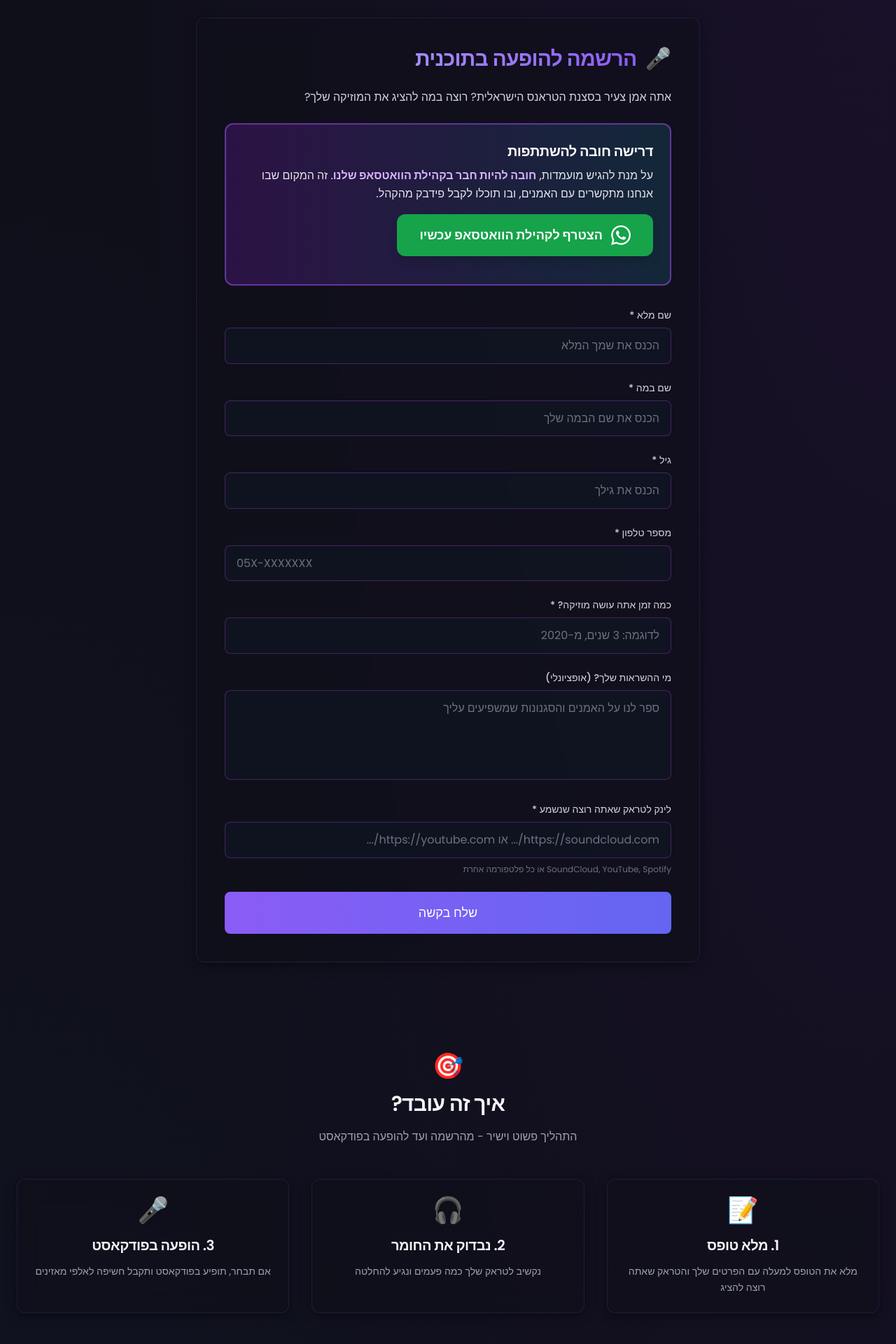
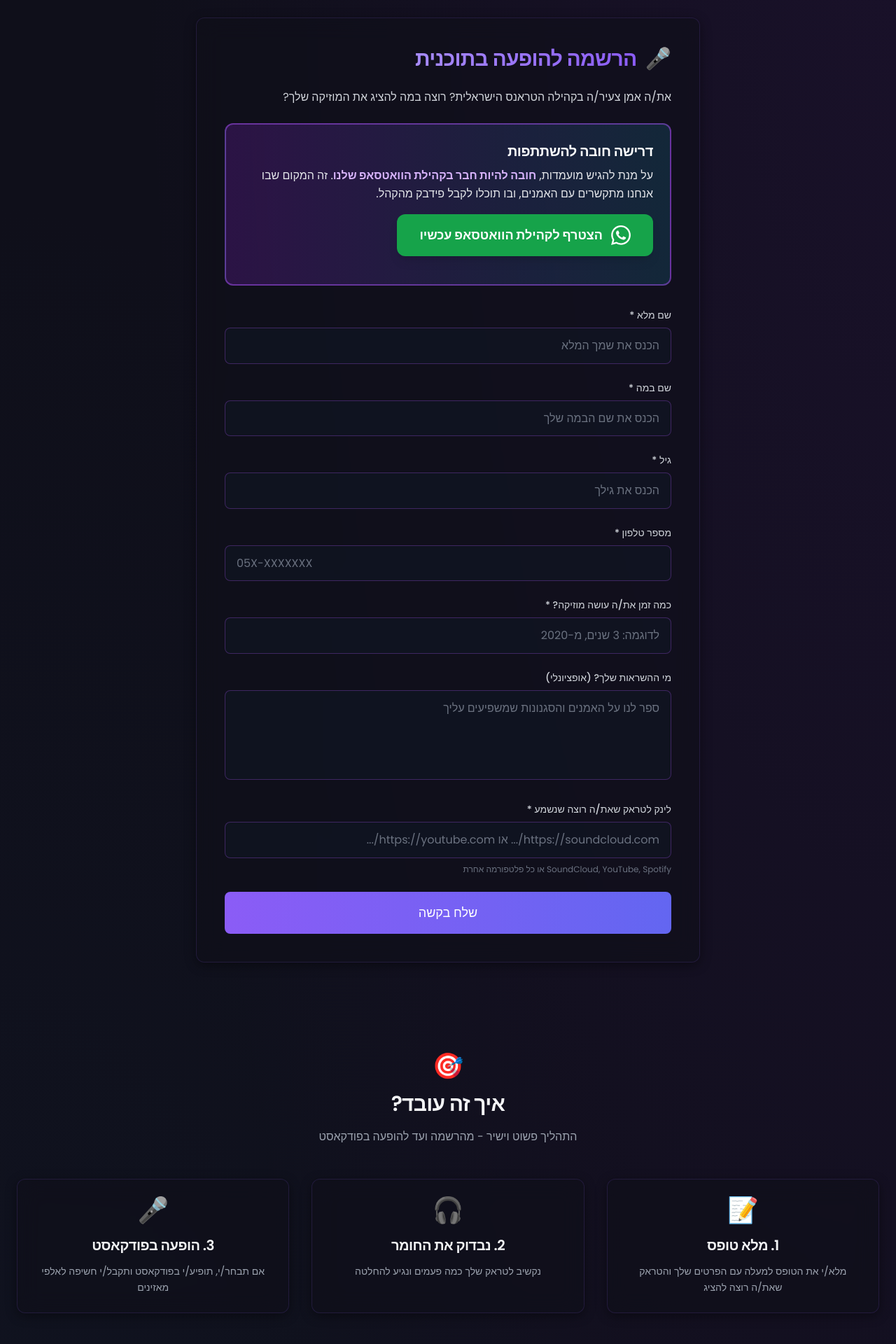
Before and after one commit to ShadowBoxer39/Trance-Awards, a Next.js app: page /young-artists in a window 1280 px wide. Shown: the part 380-2300 px from the top of the page at 70% size. Built offline with nearby package versions, Linux system fonts and the light colour scheme; no server answers.

Commit message:
Update young-artists.tsx

```diff
--- a/pages/young-artists.tsx
+++ b/pages/young-artists.tsx
@@ -156,7 +156,7 @@ export default function YoungArtists() {
             </div>
 
             <p className="text-gray-300 mb-6 leading-relaxed">
-              אתה אמן צעיר בסצנת הטראנס הישראלית? רוצה במה להציג את המוזיקה שלך?
+              את/ה אמן צעיר/ה בקהילה הטראנס הישראלית? רוצה במה להציג את המוזיקה שלך?
             </p>
 
             {/* WhatsApp Community Requirement */}
@@ -260,7 +260,7 @@ export default function YoungArtists() {
                 {/* Experience Years */}
                 <div>
                   <label htmlFor="experienceYears" className="block text-sm font-medium mb-2 text-gray-300">
-                    כמה זמן אתה עושה מוזיקה? *
+                    כמה זמן את/ה עושה מוזיקה? *
                   </label>
                   <input
                     type="text"
@@ -293,7 +293,7 @@ export default function YoungArtists() {
                 {/* Track Link */}
                 <div>
                   <label htmlFor="trackLink" className="block text-sm font-medium mb-2 text-gray-300">
-                    לינק לטראק שאתה רוצה שנשמע *
+                    לינק לטראק שאת/ה רוצה שנשמע *
                   </label>
                   <input
                     type="url"
@@ -322,7 +322,7 @@ export default function YoungArtists() {
               <div className="text-center py-12">
                 <div className="text-6xl mb-4">✅</div>
                 <h3 className="text-2xl font-semibold mb-2 text-gradient">הבקשה נשלחה בהצלחה!</h3>
-                <p className="text-gray-400">נחזור אליך בהקדם</p>
+                <p className="text-gray-400">מבטיחים לשמוע את המוזיקה שלך!</p>
               </div>
             )}
           </div>
@@ -344,7 +344,7 @@ export default function YoungArtists() {
               <div className="text-4xl mb-4">📝</div>
               <h3 className="text-xl font-semibold mb-3">1. מלא טופס</h3>
               <p className="text-gray-400 text-sm leading-relaxed">
-                מלא את הטופס למעלה עם הפרטים שלך והטראק שאתה רוצה להציג
+                מלא/י את הטופס למעלה עם הפרטים שלך והטראק שאת/ה רוצה להציג
               </p>
             </div>
 
@@ -362,7 +362,7 @@ export default function YoungArtists() {
               <div className="text-4xl mb-4">🎤</div>
               <h3 className="text-xl font-semibold mb-3">3. הופעה בפודקאסט</h3>
               <p className="text-gray-400 text-sm leading-relaxed">
-                אם תבחר, תופיע בפודקאסט ותקבל חשיפה לאלפי מאזינים
+                אם תבחר/י, תופיע/י בפודקאסט ותקבל/י חשיפה לאלפי מאזינים
               </p>
             </div>
           </div>
```
